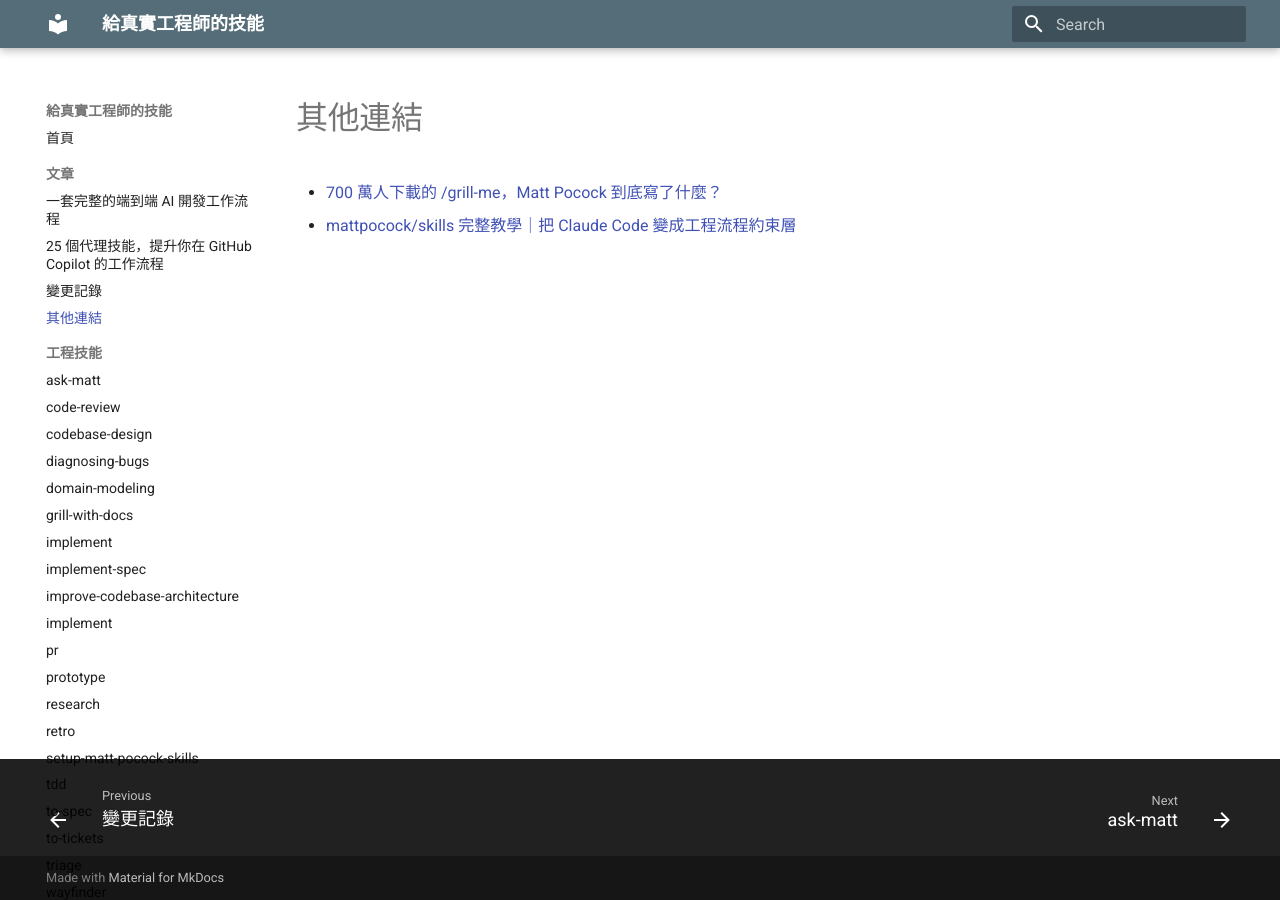
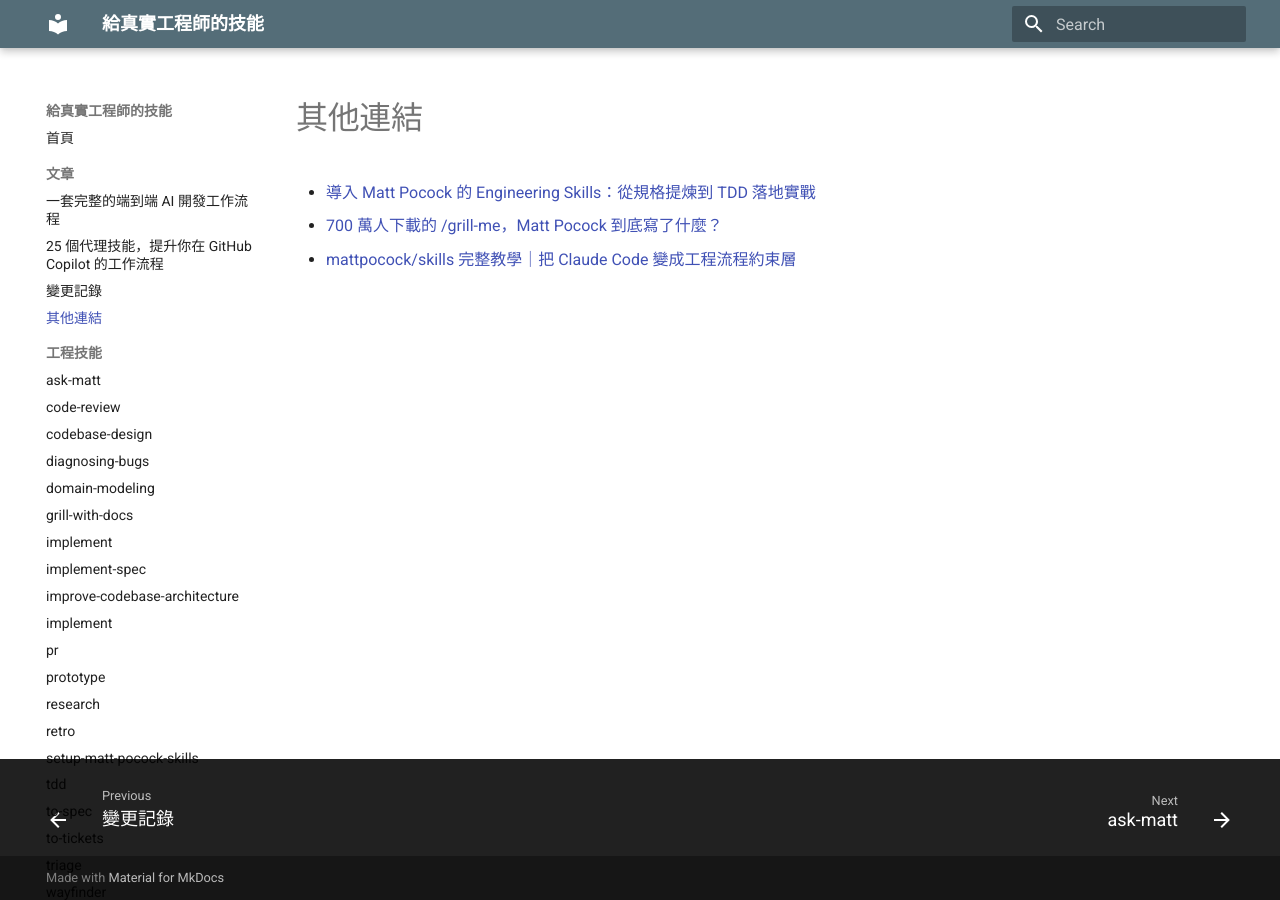
Before and after one commit to linyute/mattpocock-skills, an MkDocs documentation site: the page built from docs/posts/other-links.md, in a window 1280 px wide. Built offline with MkDocs 1.6.1 and Material for MkDocs 9.7.7, drawn with Linux system fonts in a browser that asks for light colours.

Commit message:
Update zh-tw localization

```diff
--- a/docs/posts/other-links.md
+++ b/docs/posts/other-links.md
@@ -1,4 +1,5 @@
 # 其他連結
 
+- [導入 Matt Pocock 的 Engineering Skills：從規格提煉到 TDD 落地實戰](https://dotblogs.com.tw/yc421206/2026/10/10/importing_matt_pocock_engineering_skills_from_spec_refinement_to_tdd_in_action)
 - [700 萬人下載的 /grill-me，Matt Pocock 到底寫了什麼？](https://www.youtube.com/watch?v=aR97E7aKEgg)
 - [mattpocock/skills 完整教學｜把 Claude Code 變成工程流程約束層](https://skills.tenten.co/original-html/skills-atlas-matt-pocock-skills.html)
```
